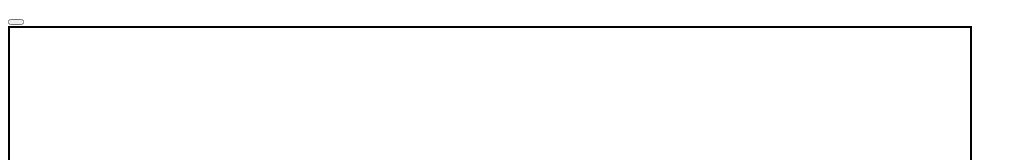
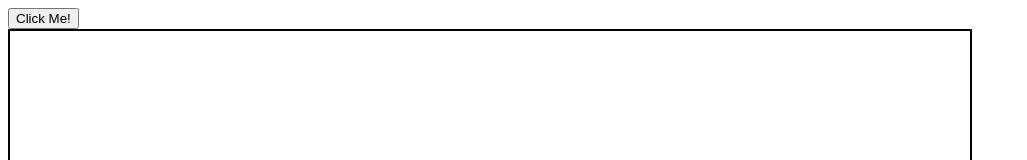
Before and after one commit to DecrepitSloth/Etch-A-Sketch, a plain HTML site: page index.html in a window 1280 px wide. Shown: the top 160 px of the page, without its empty margins (0-1027 px from the left). Drawn offline with Linux system fonts and the light colour scheme.

Commit message:
add text to button

```diff
--- a/index.html
+++ b/index.html
@@ -9,7 +9,7 @@
 </head>
 
 <body>
-    <button id="size"></button>
+    <button id="size">Click Me!</button>
     <div id="container">
 
     </div>
```
